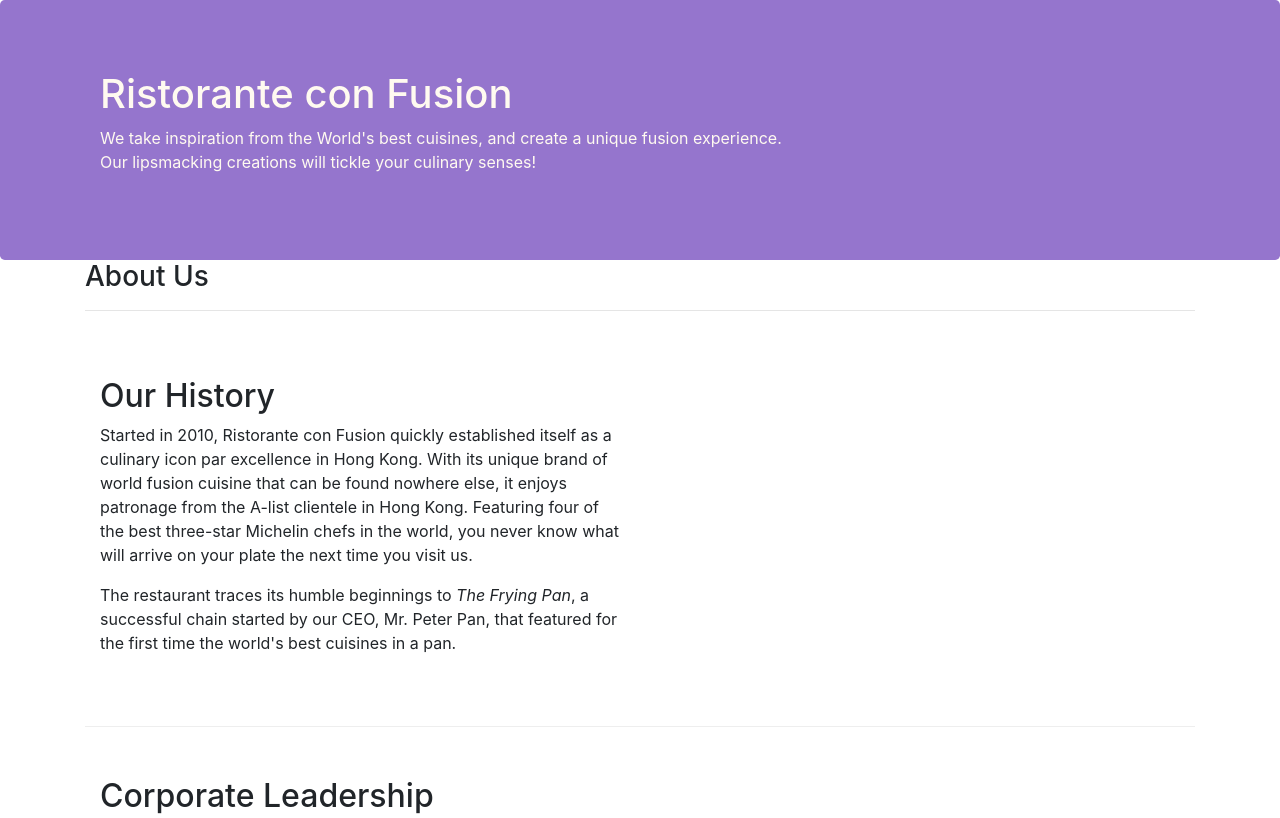
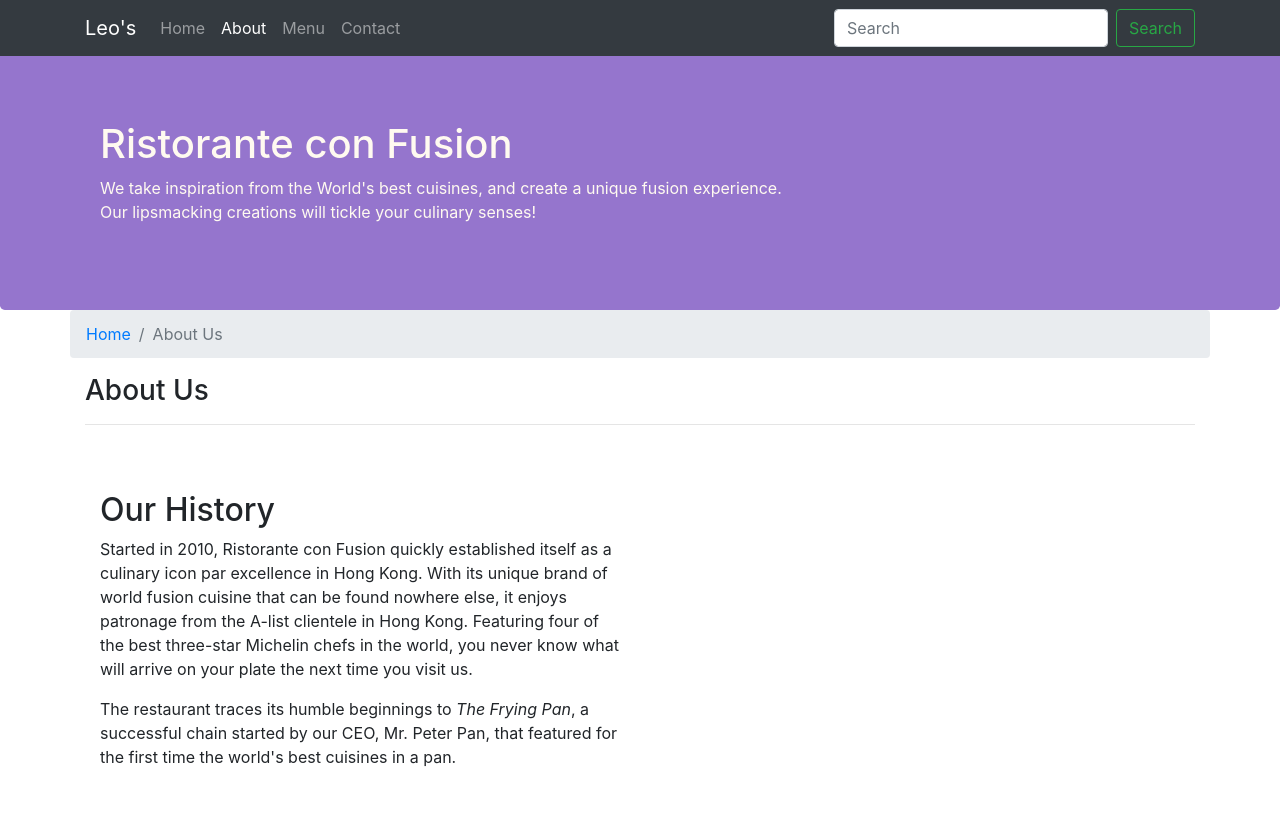
Before and after one commit to HaipengLi/BootstrapCodeBlocks, a website: page aboutus.html in a window 1280 px wide. Shown: the top 818 px of the page. Drawn offline with nearby package versions, Linux system fonts and the light colour scheme.

Commit message:
add navbar & breadcrumb

```diff
--- a/aboutus.html
+++ b/aboutus.html
@@ -15,7 +15,26 @@
 </head>
 
 <body>
-
+    <nav class="navbar navbar-expand-sm navbar-toggleable-sm navbar-dark bg-dark fixed-top">
+            <div class="container">
+                <a class="navbar-brand" href="./index.html">Leo's</a>
+                <button class="navbar-toggler" type="button" data-toggle="collapse" data-target="#navbarSupportedContent" aria-controls="navbarSupportedContent" aria-expanded="false" aria-label="Toggle navigation">
+                    <span class="navbar-toggler-icon"></span>
+                </button>
+                <div class="collapse navbar-collapse" id="navbarSupportedContent">
+                    <ul class="navbar-nav mr-auto">
+                        <li class="nav-item"><a class="nav-link" href="/index.html">Home</a></li>
+                        <li class="nav-item active"><a class="nav-link" href="./aboutus.html">About</a></li>
+                        <li class="nav-item"><a class="nav-link" href="#">Menu</a></li>
+                        <li class="nav-item"><a class="nav-link" href="#">Contact</a></li>
+                    </ul>
+                    <form class="form-inline my-2 my-lg-0">
+                    <input class="form-control mr-sm-2" type="search" placeholder="Search" aria-label="Search">
+                    <button class="btn btn-outline-success my-2 my-sm-0" type="submit">Search</button>
+                    </form>
+                </div>
+            </div>
+        </nav>
     <header class="jumbotron">
         <div class="container">
             <div class="row row-header">
@@ -30,6 +49,12 @@
     </header>
 
     <div class="container">
+        <div class="row">
+            <ol class="col-12 breadcrumb">
+                <li class="breadcrumb-item"><a href="./index.html">Home</a></li>
+                <li class="breadcrumb-item active"><a>About Us</a></li>
+            </ol>
+        </div>
         <div class="row">
             <div class="col-12 col-sm-12">
                <h3>About Us</h3>
@@ -70,7 +95,7 @@
                 <div class="col-5 offset-1 col-sm-2">
                     <h5>Links</h5>
                     <ul class="list-unstyled">
-                        <li><a href="#">Home</a></li>
+                        <li><a href="./index.html">Home</a></li>
                         <li><a href="#">About</a></li>
                         <li><a href="#">Menu</a></li>
                         <li><a href="#">Contact</a></li>
--- a/css/styles.css
+++ b/css/styles.css
@@ -16,6 +16,9 @@
     padding: 20px 0px 20px 0px;
 }
 
+/* .navbar-brand {
+    color: floralwhite;
+} */
 .jumbotron {
     padding: 70px 30px 70px 30px;
     margin: 0px auto;
@@ -28,3 +31,12 @@
     margin: 0px;
     color: #0f0f0f;
 }
+
+body {
+    padding: 50px 0px 0px 0px;
+    z-index: 0;
+}
+
+.bg-mine {
+    background-color: #512da8;
+}
```
Also changed, not shown: index.html (+22 -3 lines).
